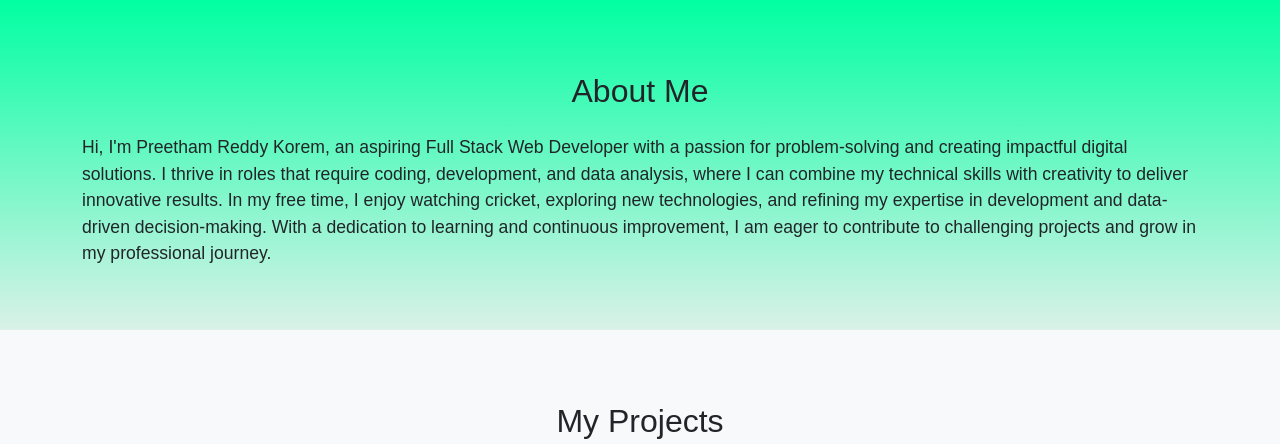
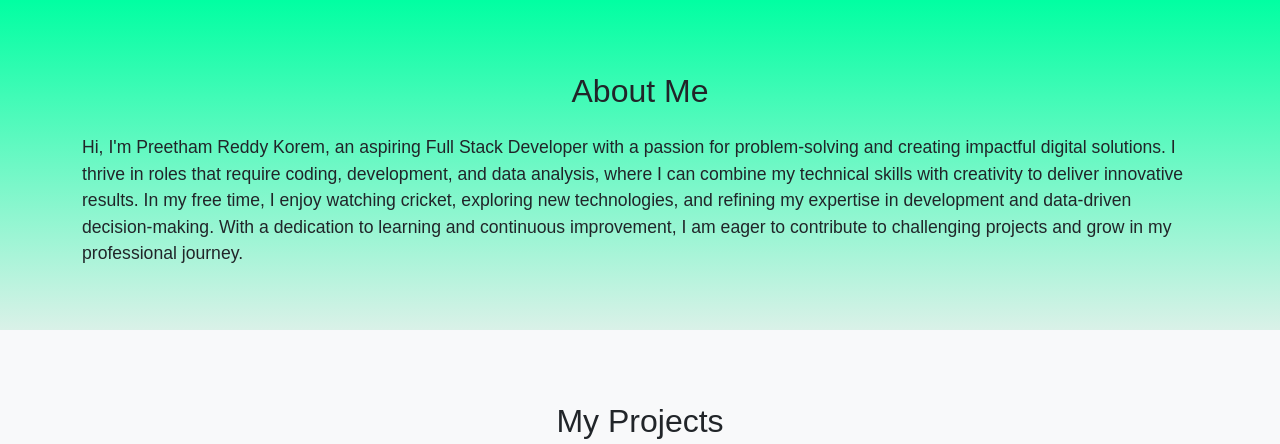
Before and after one commit to preetham754/portfolio.p, a plain HTML site: page portfolio.html in a window 1280 px wide. Shown: the part 800-1244 px from the top of the page. Drawn offline with nearby package versions, Linux system fonts and the light colour scheme.

Commit message:
Update portfolio.html

```diff
--- a/portfolio.html
+++ b/portfolio.html
@@ -54,7 +54,7 @@
       <div class="row align-items-center">
 
 
-          <p class="about-text">Hi, I'm Preetham Reddy Korem, an aspiring Full Stack Web Developer with a passion for problem-solving and creating impactful digital solutions. I thrive in roles that require coding, development, and data analysis, where I can combine my technical skills with creativity to deliver innovative results.
+          <p class="about-text">Hi, I'm Preetham Reddy Korem, an aspiring Full Stack Developer with a passion for problem-solving and creating impactful digital solutions. I thrive in roles that require coding, development, and data analysis, where I can combine my technical skills with creativity to deliver innovative results.
 
             In my free time, I enjoy watching cricket, exploring new technologies, and refining my expertise in development and data-driven decision-making. With a dedication to learning and continuous improvement, I am eager to contribute to challenging projects and grow in my professional journey.</p>
 
```
